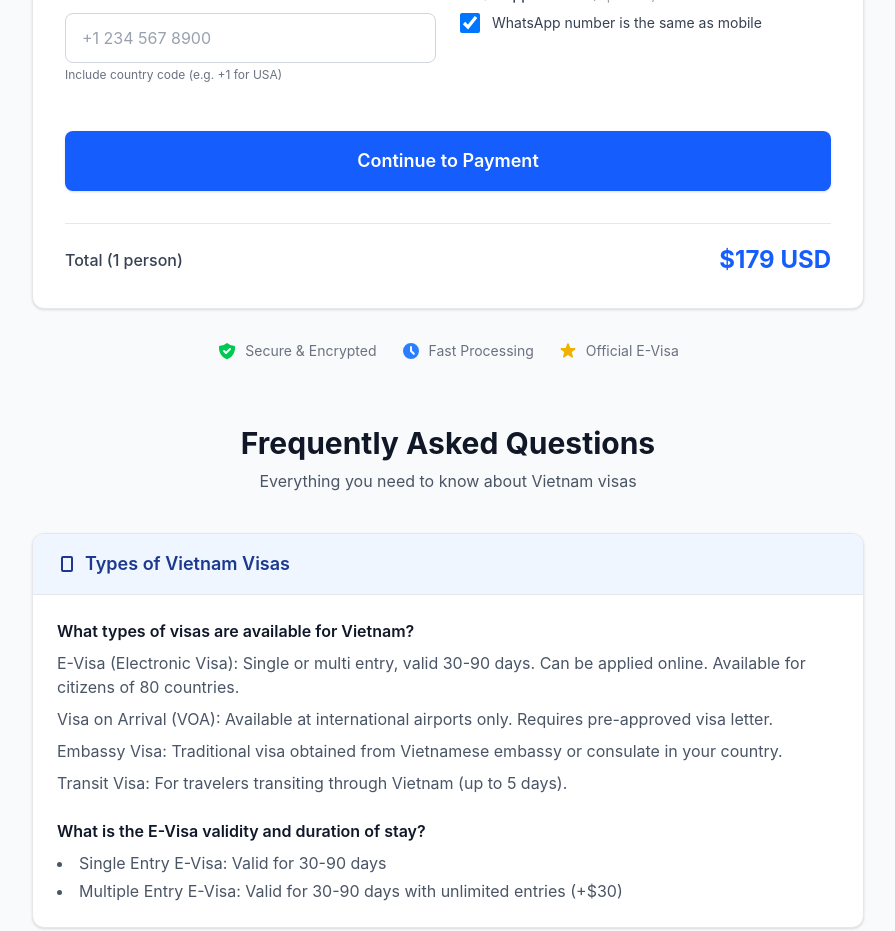
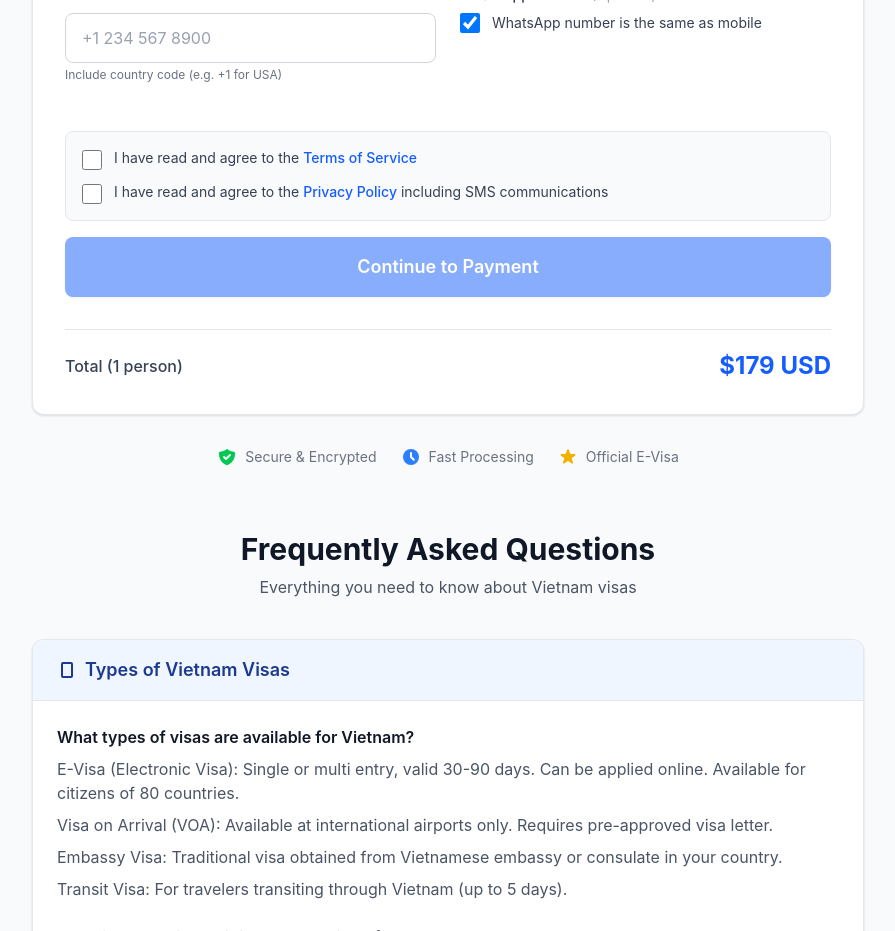
Before and after one commit to JuhanKuusk/vietnam-fast-visa, a Next.js app in the folder app/: page /apply in a window 1280 px wide. Shown: the part 4180-5111 px from the top of the page, without its empty margins (192-1087 px from the left). Built offline with nearby package versions, Linux system fonts and the light colour scheme.

Commit message:
feat: add Terms and Privacy Policy checkboxes before submit button

```diff
--- a/app/src/app/apply/page.tsx
+++ b/app/src/app/apply/page.tsx
@@ -783,6 +783,8 @@ function ApplyForm() {
 
   const [isSubmitting, setIsSubmitting] = useState(false);
   const [submitError, setSubmitError] = useState<string | null>(null);
+  const [agreedToTerms, setAgreedToTerms] = useState(false);
+  const [agreedToPrivacy, setAgreedToPrivacy] = useState(false);
   // Phone verification disabled - will be re-enabled when Twilio account is verified
   // const [showVerification, setShowVerification] = useState(false);
   // const [isPhoneVerified, setIsPhoneVerified] = useState(false);
@@ -979,6 +981,13 @@ function ApplyForm() {
     setSubmitError(null);
 
     try {
+      // Validate terms and privacy agreement
+      if (!agreedToTerms || !agreedToPrivacy) {
+        setSubmitError("Please agree to the Terms of Service and Privacy Policy");
+        setIsSubmitting(false);
+        return;
+      }
+
       // Validate travel details
       if (!travelDetails.entryDate || !travelDetails.exitDate) {
         setSubmitError("Please provide entry and exit dates");
@@ -2038,10 +2047,44 @@ function ApplyForm() {
                     {t.applyForm.nextApplicant}
                   </button>
                 ) : (
+                  <div className="flex-1 flex flex-col gap-4">
+                    {/* Terms and Privacy Checkboxes */}
+                    <div className="space-y-3 bg-gray-50 dark:bg-gray-800 rounded-lg p-4 border border-gray-200 dark:border-gray-700">
+                      <label className="flex items-start gap-3 cursor-pointer">
+                        <input
+                          type="checkbox"
+                          checked={agreedToTerms}
+                          onChange={(e) => setAgreedToTerms(e.target.checked)}
+                          className="w-5 h-5 mt-0.5 text-blue-600 bg-white dark:bg-gray-700 border-gray-300 dark:border-gray-600 rounded focus:ring-blue-500 focus:ring-2 flex-shrink-0"
+                        />
+                        <span className="text-sm text-gray-700 dark:text-gray-300">
+                          I have read and agree to the{" "}
+                          <a href="/terms" target="_blank" className="text-blue-600 dark:text-blue-400 hover:underline font-medium">
+                            Terms of Service
+                          </a>
+                        </span>
+                      </label>
+                      <label className="flex items-start gap-3 cursor-pointer">
+                        <input
+                          type="checkbox"
+                          checked={agreedToPrivacy}
+                          onChange={(e) => setAgreedToPrivacy(e.target.checked)}
+                          className="w-5 h-5 mt-0.5 text-blue-600 bg-white dark:bg-gray-700 border-gray-300 dark:border-gray-600 rounded focus:ring-blue-500 focus:ring-2 flex-shrink-0"
+                        />
+                        <span className="text-sm text-gray-700 dark:text-gray-300">
+                          I have read and agree to the{" "}
+                          <a href="/privacy" target="_blank" className="text-blue-600 dark:text-blue-400 hover:underline font-medium">
+                            Privacy Policy
+                          </a>
+                          {" "}including SMS communications
+                        </span>
+                      </label>
+                    </div>
+
                     <button
                       onClick={handleSubmit}
-                    disabled={isSubmitting}
-                    className="flex-1 py-4 rounded-lg bg-blue-600 hover:bg-blue-700 text-white font-semibold text-lg transition-all disabled:opacity-50 disabled:cursor-not-allowed shadow-sm"
+                      disabled={isSubmitting || !agreedToTerms || !agreedToPrivacy}
+                      className="w-full py-4 rounded-lg bg-blue-600 hover:bg-blue-700 text-white font-semibold text-lg transition-all disabled:opacity-50 disabled:cursor-not-allowed shadow-sm"
                     >
                       {isSubmitting ? (
                         <span className="flex items-center justify-center gap-2">
@@ -2055,6 +2098,7 @@ function ApplyForm() {
                         t.applyForm.continuePayment
                       )}
                     </button>
+                  </div>
                 )}
               </div>
 
```
Lines whose indentation alone changed are shown as unchanged.
